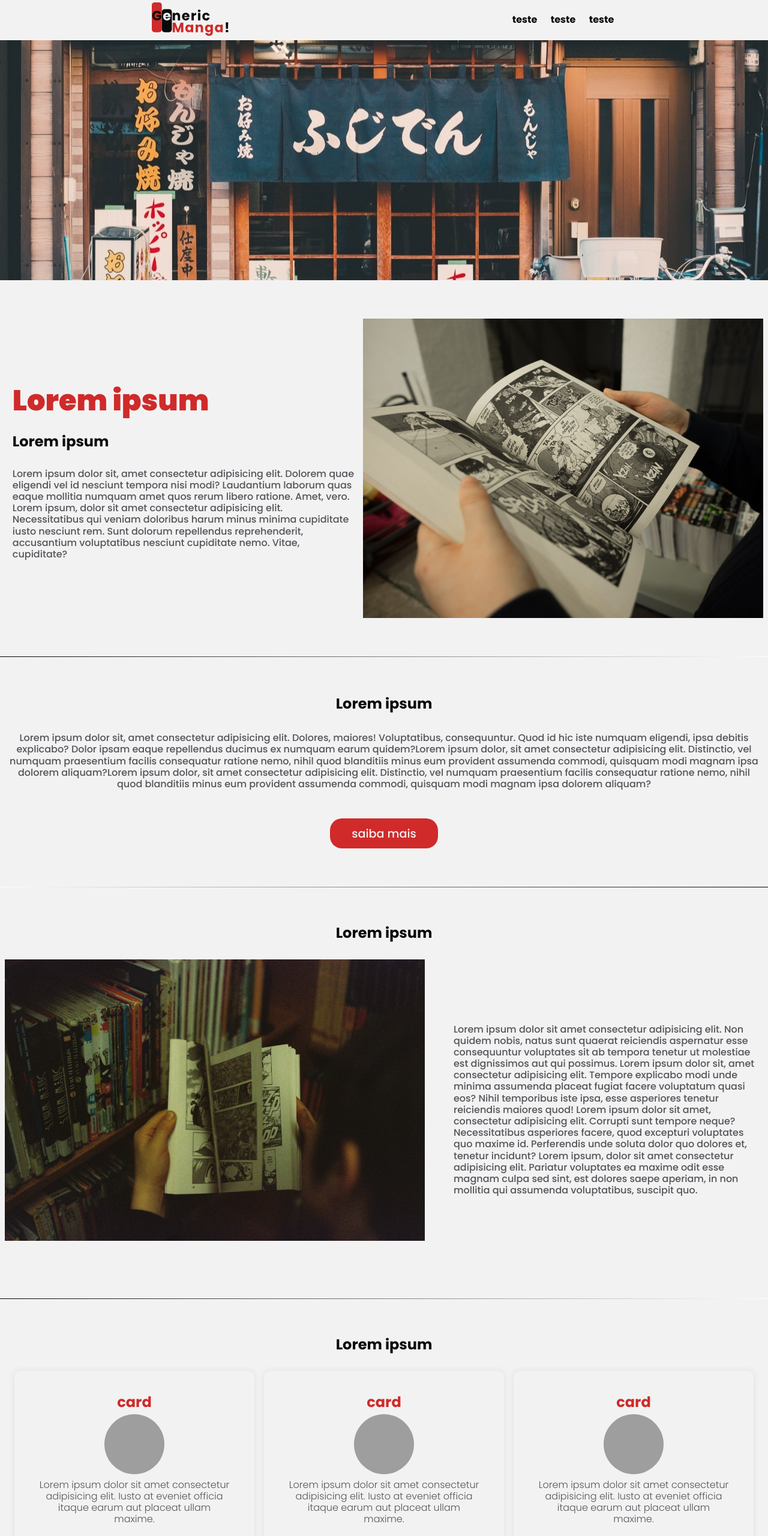
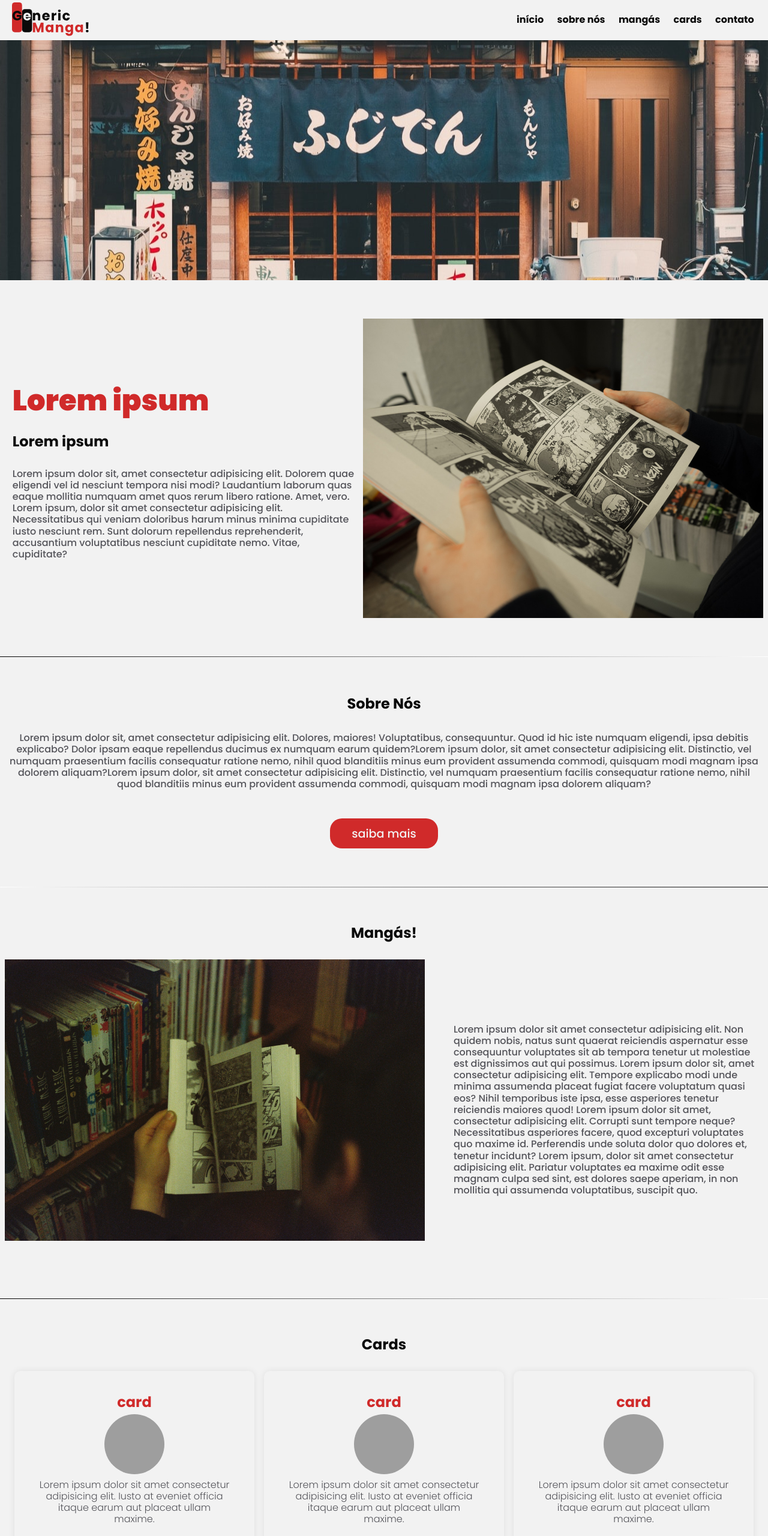
Before and after one commit to otaric/generic-manga, a plain HTML site: page index.html in a window 1280 px wide. Shown: the top 2560 px of the page at 60% size. Drawn offline with Linux system fonts and the light colour scheme; grey boxes are pictures that could not be loaded; files whose address does not match are found by name.

Commit message:
alterações no HTML e uma correção no menu

```diff
--- a/assets/css/style.css
+++ b/assets/css/style.css
@@ -97,21 +97,20 @@ html {
 .cabecalho__menu___item {
   font-family: var(--font-base);
   font-size: 2rem;
-
   text-transform: lowercase;
 }
 
 .item__link {
-  text-decoration: none;
   color: var(--preto);
   position: relative;
+  text-decoration: none;
 }
 
 .item__link::after {
   background: var(--vermelho);
   bottom: 0.1rem;
   content: '';
-  height: 2px;
+  height: 3px;
   left: 0;
   position: absolute;
   transition: width 0.2s;
@@ -363,8 +362,7 @@ html {
   content: '\ea96';
 }
 
-/*media querry*/
-/*  */
+/* media query */
 
 @media screen and (min-width: 1024px) {
   .titulo {
@@ -381,7 +379,7 @@ html {
   }
 
   .cabecalho__navegacao {
-    justify-content: space-around;
+    justify-content: space-between;
   }
 
   .cabecalho__menu {
--- a/index.html
+++ b/index.html
@@ -23,14 +23,16 @@
 
 <body>
 
-  <header class="cabecalho">
+  <header class="cabecalho" id="topo">
     <nav class="cabecalho__navegacao container">
       <img src="./assets/img/logo-generic-manga.svg" alt="" class="cabecalho__logo">
 
         <ul class="cabecalho__menu cabecalho__menu-hidden" data-menu>
-          <li class="cabecalho__menu___item"><a href="#" class="item__link">teste</a></li>
-          <li class="cabecalho__menu___item"><a href="#" class="item__link">teste</a></li>
-          <li class="cabecalho__menu___item"><a href="#" class="item__link">teste</a></li>
+          <li class="cabecalho__menu___item"><a href="#inicio" class="item__link" data-link-menu>início</a></li>
+          <li class="cabecalho__menu___item"><a href="#sobre" class="item__link" data-link-menu>sobre nós</a></li>
+          <li class="cabecalho__menu___item"><a href="#mangas" class="item__link" data-link-menu>mangás</a></li>
+          <li class="cabecalho__menu___item"><a href="#cards" class="item__link" data-link-menu>cards</a></li>
+          <li class="cabecalho__menu___item"><a href="#contato" class="item__link" data-link-menu>contato</a></li>
         </ul>
 
       <div class="menu__icon icon-menu show" data-icon-menu></div>
@@ -43,7 +45,7 @@
 
     <section class="banner"></section>
 
-    <section class="primeiro-conteudo container">
+    <section class="primeiro-conteudo container" id="inicio">
       <div class="primeiro-conteudo__box">
         <h1 class="primeiro-conteudo__titulo titulo">Lorem ipsum</h1>
         <h3 class="primeiro-conteudo__subtitulo titulo">Lorem ipsum</h3>
@@ -58,9 +60,9 @@
 
     <div class="linha-1"></div>
 
-    <section class="segundo-conteudo container">
+    <section class="segundo-conteudo container" id="sobre">
 
-      <h3 class="segundo-conteudo__titulo titulo">Lorem ipsum</h3>
+      <h3 class="segundo-conteudo__titulo titulo">Sobre Nós</h3>
       <p class="segundo-conteudo__texto">Lorem ipsum dolor sit, amet consectetur adipisicing elit. Dolores, maiores! Voluptatibus, consequuntur. Quod id hic iste numquam eligendi, ipsa debitis explicabo? Dolor ipsam eaque repellendus ducimus ex numquam earum quidem?Lorem ipsum dolor, sit amet consectetur adipisicing elit. Distinctio, vel numquam praesentium facilis consequatur ratione nemo, nihil quod blanditiis minus eum provident assumenda commodi, quisquam modi magnam ipsa dolorem aliquam?Lorem ipsum dolor, sit amet consectetur adipisicing elit. Distinctio, vel numquam praesentium facilis consequatur ratione nemo, nihil quod blanditiis minus eum provident assumenda commodi, quisquam modi magnam ipsa dolorem aliquam?</p>
 
       <a href="#"><button class="segundo-conteudo__botao">saiba mais</button></a>
@@ -69,9 +71,9 @@
 
     <div class="linha-2"></div>
 
-    <section class="terceiro-conteudo container">
+    <section class="terceiro-conteudo container" id="mangas">
 
-      <h2 class="terceiro-conteudo__titulo titulo">Lorem ipsum</h2>
+      <h2 class="terceiro-conteudo__titulo titulo">Mangás!</h2>
 
       <div class="terceiro-conteudo__box">
         <img class="terceiro-conteudo__imagem" src="./assets/img/img-02.jpg" alt="">
@@ -83,9 +85,9 @@
 
     <div class="linha-1"></div>
 
-    <section class="quarto-conteudo container">
+    <section class="quarto-conteudo container" id="cards">
 
-        <h2 class="quarto-conteudo__titulo titulo">Lorem ipsum</h2>
+        <h2 class="quarto-conteudo__titulo titulo">Cards</h2>
 
       <div class="cards">
         <div class="card">
@@ -111,7 +113,7 @@
 
     <div class="linha-2"></div>
 
-    <address class="endereco container">
+    <address class="endereco container" id="contato">
       <h3 class="endereco__titulo titulo">CONTATO</h3>
 
       <p class="endereco__texto">
@@ -128,7 +130,7 @@
   <footer class="footer">
 
     <section class="footer__conteudo container">
-      <img class="footer__logo" src="./assets/img/logo-generic-manga-negativo.svg" alt="">
+      <a href="#topo"><img class="footer__logo" src="./assets/img/logo-generic-manga-negativo.svg" alt=""></a>
       <div class="footer__social">
         <div class="footer__social___lista">
           <a href="#" class="footer__social___item"></a>
--- a/js/menu.js
+++ b/js/menu.js
@@ -1,6 +1,7 @@
 const menu = document.querySelector('[data-menu]')
 const iconMenu = document.querySelector('[data-icon-menu]')
 const iconClose = document.querySelector('[data-icon-close]')
+const itemMenu =document.querySelectorAll('[data-link-menu]')
 
 iconMenu.addEventListener('click', () => {
   menu.classList.remove('cabecalho__menu-hidden')
@@ -13,3 +14,11 @@ iconClose.addEventListener('click', () => {
   iconClose.classList.remove('show')
   iconMenu.classList.add('show')
 })
+
+for(let i=0; i<itemMenu.length; i++) {
+  itemMenu[i].addEventListener('click', () => {
+    menu.classList.add('cabecalho__menu-hidden')
+    iconClose.classList.remove('show')
+    iconMenu.classList.add('show')
+  })
+}
```
